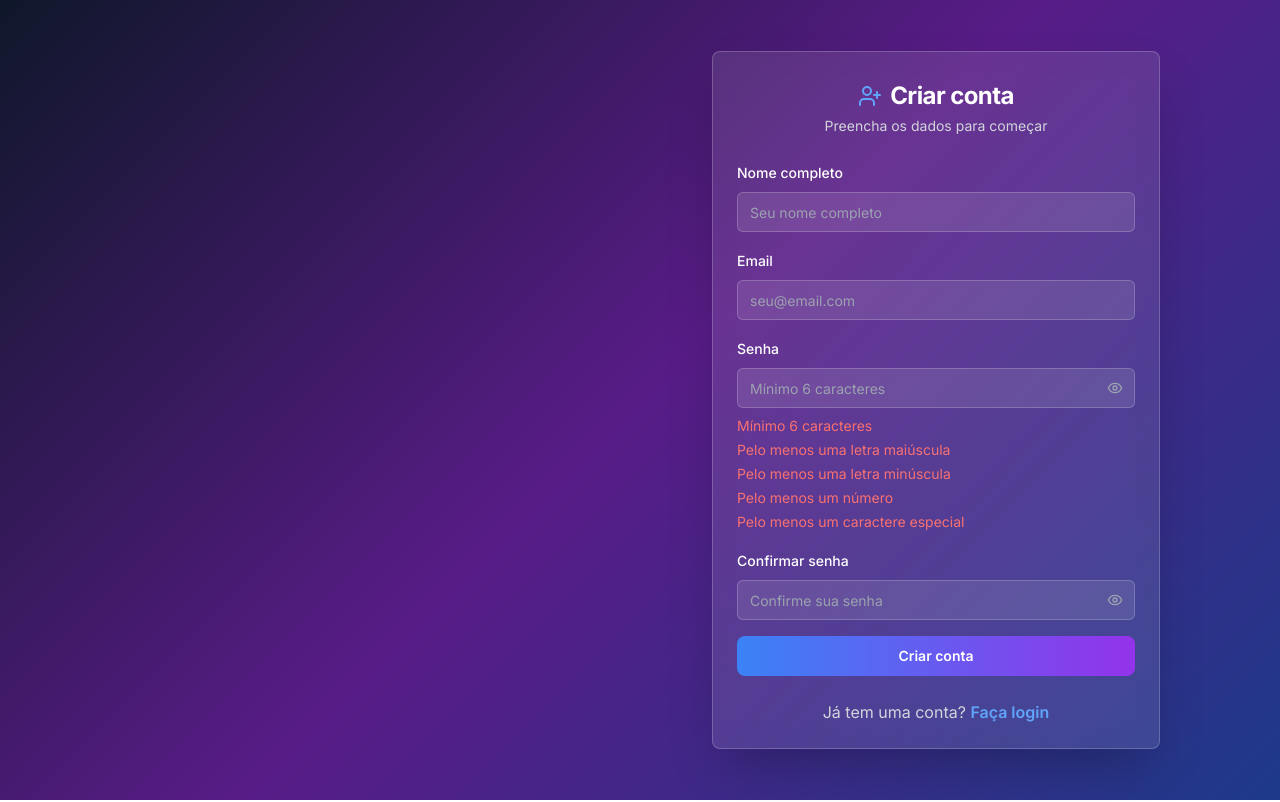
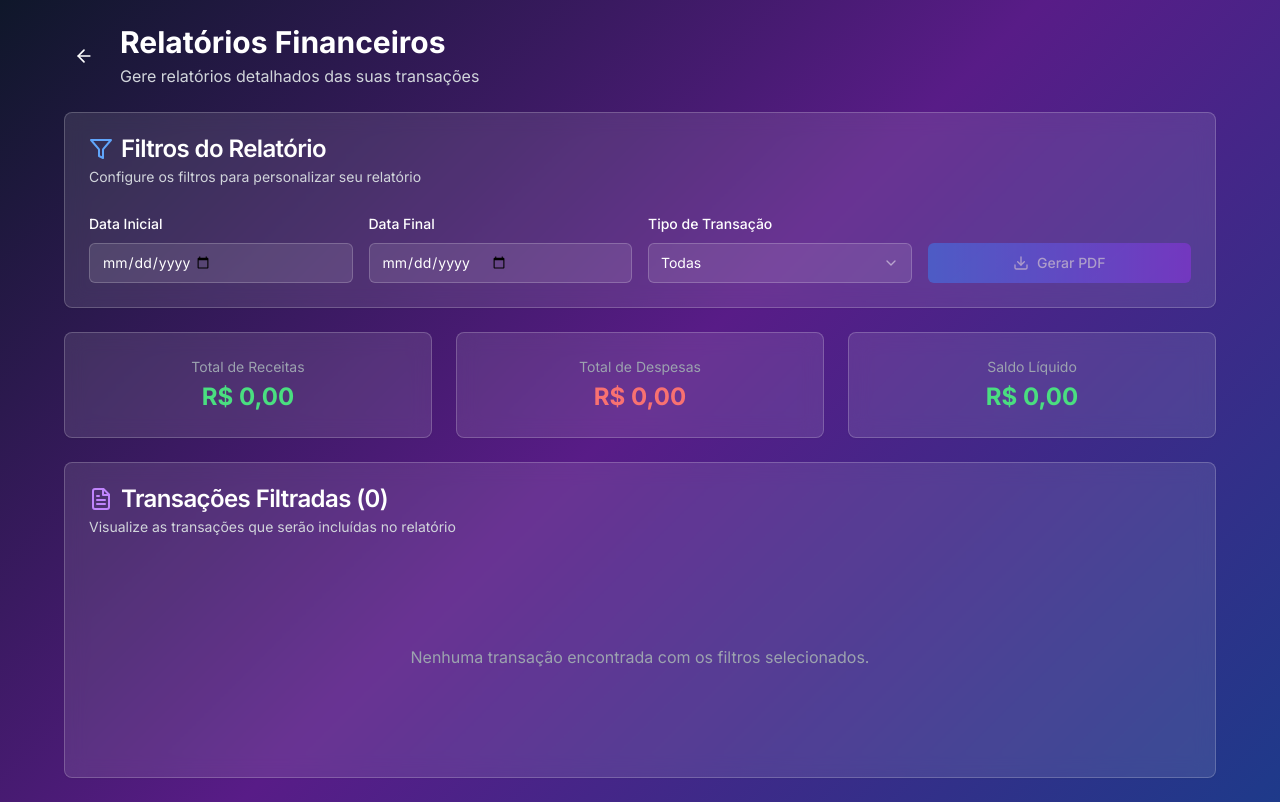
Before and after one commit to MatheusVicenteSantosSilva/MoneyMind, a React (Vite) app: page /register in a window 1280 px wide. Built offline with nearby package versions, Linux system fonts and the light colour scheme; the HTML template or start-up script is replaced by a standard one.

Commit message:
Update Register.jsx

```diff
--- a/src/pages/Register.jsx
+++ b/src/pages/Register.jsx
@@ -1,277 +1,376 @@
 import React, { useState } from 'react';
-import { Link, useNavigate } from 'react-router-dom';
 import { motion } from 'framer-motion';
 import { Helmet } from 'react-helmet';
-import { Eye, EyeOff, DollarSign, UserPlus } from 'lucide-react';
+import { useNavigate } from 'react-router-dom';
+import { ArrowLeft, FileText, Download, Calendar, Filter } from 'lucide-react';
+import { Card, CardContent, CardDescription, CardHeader, CardTitle } from '../components/ui/card';
 import { Button } from '../components/ui/button';
 import { Input } from '../components/ui/input';
 import { Label } from '../components/ui/label';
-import { Card, CardContent, CardDescription, CardHeader, CardTitle } from '../components/ui/card';
-import { useAuth } from '../contexts/AuthContext';
+import { Select, SelectContent, SelectItem, SelectTrigger, SelectValue } from '../components/ui/select';
+import { useTransactions } from '../hooks/useTransactions';
 import { useToast } from '../components/ui/use-toast';
+import jsPDF from 'jspdf';
 
-const Register = () => {
-  const [formData, setFormData] = useState({
-    name: '',
-    email: '',
-    password: '',
-    confirmPassword: ''
-  });
-  const [showPassword, setShowPassword] = useState(false);
-  const [showConfirmPassword, setShowConfirmPassword] = useState(false);
+const Reports = () => {
+  const [dateFrom, setDateFrom] = useState('');
+  const [dateTo, setDateTo] = useState('');
+  const [filterType, setFilterType] = useState('all');
   const [loading, setLoading] = useState(false);
-  const [passwordValidations, setPasswordValidations] = useState({
-    length: false,
-    uppercase: false,
-    lowercase: false,
-    number: false,
-    specialChar: false
-  });
 
-  const { register } = useAuth();
+  const { transactions } = useTransactions();
   const { toast } = useToast();
   const navigate = useNavigate();
 
-  const handleChange = (e) => {
-    setFormData({
-      ...formData,
-      [e.target.name]: e.target.value
-    });
+  const today = new Date();
+  const formattedToday = `${today.getFullYear()}-${String(today.getMonth() + 1).padStart(2, '0')}-${String(today.getDate()).padStart(2, '0')}`;
+
+  const formatCurrency = (value) => {
+    return new Intl.NumberFormat('pt-BR', {
+      style: 'currency',
+      currency: 'BRL'
+    }).format(value);
   };
 
-  // Validação em tempo real da senha
-  const validatePassword = (password) => {
-    setPasswordValidations({
-      length: password.length >= 6,
-      uppercase: /[A-Z]/.test(password),
-      lowercase: /[a-z]/.test(password),
-      number: /\d/.test(password),
-      specialChar: /[\W_]/.test(password)
-    });
+  const formatDate = (dateString) => {
+    return new Date(dateString).toLocaleDateString('pt-BR');
   };
 
-  const handleSubmit = async (e) => {
-    e.preventDefault();
+  const getFilteredTransactions = () => {
+    let filtered = [...transactions];
 
-    // Regex para validação final
-    const passwordRegex = /^(?=.*[a-z])(?=.*[A-Z])(?=.*\d)(?=.*[\W_]).{6,}$/;
-
-    if (!passwordRegex.test(formData.password)) {
-      toast({
-        title: "Erro no cadastro",
-        description: "A senha deve ter pelo menos 6 caracteres, incluindo uma letra maiúscula, uma minúscula, um número e um caractere especial.",
-        variant: "destructive",
-      });
-      return;
+    // Filter by date range
+    if (dateFrom) {
+      filtered = filtered.filter(t => new Date(t.createdAt) >= new Date(dateFrom));
+    }
+    if (dateTo) {
+      filtered = filtered.filter(t => new Date(t.createdAt) <= new Date(dateTo));
     }
 
-    if (formData.password !== formData.confirmPassword) {
-      toast({
-        title: "Erro no cadastro",
-        description: "As senhas não coincidem.",
-        variant: "destructive",
-      });
-      return;
+    // Filter by type
+    if (filterType !== 'all') {
+      filtered = filtered.filter(t => t.type === filterType);
     }
 
+    return filtered.sort((a, b) => new Date(b.createdAt) - new Date(a.createdAt));
+  };
+
+  const generatePDF = async () => {
     setLoading(true);
 
     try {
-      const result = await register({
-        name: formData.name,
-        email: formData.email,
-        password: formData.password
+      const filteredTransactions = getFilteredTransactions();
+
+      if (filteredTransactions.length === 0) {
+        toast({
+          title: "Nenhuma transação encontrada",
+          description: "Não há transações para gerar o relatório com os filtros aplicados.",
+          variant: "destructive",
+        });
+        setLoading(false);
+        return;
+      }
+
+      const pdf = new jsPDF();
+
+      // Header
+      pdf.setFontSize(20);
+      pdf.text('MoneyMind - Relatório Financeiro', 20, 30);
+
+      pdf.setFontSize(12);
+      pdf.text(`Gerado em: ${new Date().toLocaleDateString('pt-BR')}`, 20, 45);
+
+      if (dateFrom || dateTo) {
+        const period = `Período: ${dateFrom ? formatDate(dateFrom) : 'Início'} até ${dateTo ? formatDate(dateTo) : 'Hoje'}`;
+        pdf.text(period, 20, 55);
+      }
+
+      // Summary
+      const totalIncome = filteredTransactions
+        .filter(t => t.type === 'receita' || t.type === 'receita_continua')
+        .reduce((sum, t) => sum + t.amount, 0);
+
+      const totalExpenses = filteredTransactions
+        .filter(t => t.type === 'despesa' || t.type === 'debito_automatico')
+        .reduce((sum, t) => sum + t.amount, 0);
+
+      const balance = totalIncome - totalExpenses;
+
+      pdf.setFontSize(14);
+      pdf.text('Resumo:', 20, 75);
+      pdf.setFontSize(12);
+      pdf.text(`Total de Receitas: ${formatCurrency(totalIncome)}`, 20, 90);
+      pdf.text(`Total de Despesas: ${formatCurrency(totalExpenses)}`, 20, 105);
+      pdf.text(`Saldo Líquido: ${formatCurrency(balance)}`, 20, 120);
+
+      // Transactions table
+      pdf.setFontSize(14);
+      pdf.text('Transações:', 20, 140);
+
+      let yPosition = 155;
+      pdf.setFontSize(10);
+
+      // Table headers
+      pdf.text('Data', 20, yPosition);
+      pdf.text('Descrição', 50, yPosition);
+      pdf.text('Categoria', 110, yPosition);
+      pdf.text('Tipo', 150, yPosition);
+      pdf.text('Valor', 180, yPosition);
+
+      yPosition += 10;
+
+      filteredTransactions.forEach((transaction, index) => {
+        if (yPosition > 270) {
+          pdf.addPage();
+          yPosition = 30;
+        }
+
+        const date = formatDate(transaction.createdAt);
+        const description = transaction.description.length > 20
+          ? transaction.description.substring(0, 20) + '...'
+          : transaction.description;
+        const category = transaction.category.length > 15
+          ? transaction.category.substring(0, 15) + '...'
+          : transaction.category;
+        const type = transaction.type === 'receita' ? 'Receita' :
+                    transaction.type === 'receita_continua' ? 'Rec. Cont.' :
+                    transaction.type === 'despesa' ? 'Despesa' : 'Déb. Auto';
+        const amount = (transaction.type === 'receita' || transaction.type === 'receita_continua' ? '+' : '-') +
+                      formatCurrency(transaction.amount);
+
+        pdf.text(date, 20, yPosition);
+        pdf.text(description, 50, yPosition);
+        pdf.text(category, 110, yPosition);
+        pdf.text(type, 150, yPosition);
+        pdf.text(amount, 180, yPosition);
+
+        yPosition += 8;
       });
 
-      if (result.success) {
-        toast({
-          title: "Cadastro realizado com sucesso!",
-          description: "Bem-vindo ao MoneyMind.",
-        });
-        navigate('/dashboard');
-      } else {
-        // Checa se o erro é email duplicado
-        const emailError = result.error?.toLowerCase().includes("email");
-        toast({
-          title: "Erro no cadastro",
-          description: emailError
-            ? "Esse email já está sendo utilizado em outra conta."
-            : result.error,
-          variant: "destructive",
-        });
-      }
-    } catch (err) {
+      // Save PDF
+      const fileName = `MoneyMind_Relatorio_${new Date().toISOString().split('T')[0]}.pdf`;
+      pdf.save(fileName);
+
       toast({
-        title: "Erro no cadastro",
-        description: "Ocorreu um erro inesperado. Tente novamente mais tarde.",
+        title: "Relatório gerado com sucesso!",
+        description: `O arquivo ${fileName} foi baixado.`,
+      });
+
+    } catch (error) {
+      toast({
+        title: "Erro ao gerar relatório",
+        description: "Ocorreu um erro ao gerar o PDF. Tente novamente.",
         variant: "destructive",
       });
+    } finally {
+      setLoading(false);
     }
+  };
 
-    setLoading(false);
-  };
+  const filteredTransactions = getFilteredTransactions();
+
+  const totalIncome = filteredTransactions
+    .filter(t => t.type === 'receita' || t.type === 'receita_continua')
+    .reduce((sum, t) => sum + t.amount, 0);
+
+  const totalExpenses = filteredTransactions
+    .filter(t => t.type === 'despesa' || t.type === 'debito_automatico')
+    .reduce((sum, t) => sum + t.amount, 0);
 
   return (
     <>
       <Helmet>
-        <title>Cadastro - MoneyMind</title>
-        <meta name="description" content="Crie sua conta no MoneyMind e comece a gerenciar suas finanças pessoais de forma inteligente." />
+        <title>Relatórios - MoneyMind</title>
+        <meta name="description" content="Gere relatórios completos das suas transações financeiras em PDF no MoneyMind." />
       </Helmet>
 
-      <div className="min-h-screen flex items-center justify-center p-4">
-        <div className="w-full max-w-6xl grid lg:grid-cols-2 gap-8 items-center">
-          {/* Left Side - Branding */}
+      <div className="min-h-screen p-4 md:p-6">
+        <div className="max-w-6xl mx-auto space-y-6">
+          {/* Header */}
           <motion.div
-            initial={{ opacity: 0, x: -50 }}
-            animate={{ opacity: 1, x: 0 }}
-            transition={{ duration: 0.8 }}
-            className="hidden lg:block space-y-8"
+            initial={{ opacity: 0, y: -20 }}
+            animate={{ opacity: 1, y: 0 }}
+            className="flex items-center space-x-4"
           >
-            {/* ... restante do branding permanece igual ... */}
+            <Button
+              variant="ghost"
+              size="icon"
+              onClick={() => navigate('/dashboard')}
+              className="text-white hover:bg-white/10"
+            >
+              <ArrowLeft className="h-5 w-5" />
+            </Button>
+            <div>
+              <h1 className="text-3xl font-bold text-white">Relatórios Financeiros</h1>
+              <p className="text-gray-300 mt-1">
+                Gere relatórios detalhados das suas transações
+              </p>
+            </div>
           </motion.div>
 
-          {/* Right Side - Register Form */}
+          {/* Filters */}
           <motion.div
-            initial={{ opacity: 0, x: 50 }}
-            animate={{ opacity: 1, x: 0 }}
-            transition={{ duration: 0.8 }}
-            className="w-full max-w-md mx-auto"
+            initial={{ opacity: 0, y: 20 }}
+            animate={{ opacity: 1, y: 0 }}
+            transition={{ delay: 0.1 }}
           >
-            <Card className="glass-effect border-white/20 shadow-2xl">
-              <CardHeader className="space-y-1 text-center">
-                <div className="lg:hidden flex items-center justify-center space-x-2 mb-4">
-                  <div className="p-2 rounded-full bg-gradient-to-r from-blue-500 to-purple-600">
-                    <DollarSign className="h-6 w-6 text-white" />
-                  </div>
-                  <h1 className="text-2xl font-bold gradient-text">MoneyMind</h1>
-                </div>
-                <div className="flex items-center justify-center space-x-2">
-                  <UserPlus className="h-6 w-6 text-blue-400" />
-                  <CardTitle className="text-2xl font-bold text-white">Criar conta</CardTitle>
-                </div>
+            <Card className="glass-effect border-white/20">
+              <CardHeader>
+                <CardTitle className="flex items-center space-x-2 text-white">
+                  <Filter className="h-6 w-6 text-blue-400" />
+                  <span>Filtros do Relatório</span>
+                </CardTitle>
                 <CardDescription className="text-gray-300">
-                  Preencha os dados para começar
+                  Configure os filtros para personalizar seu relatório
                 </CardDescription>
               </CardHeader>
-
               <CardContent>
-                <form onSubmit={handleSubmit} className="space-y-4">
+                <div className="grid grid-cols-1 md:grid-cols-4 gap-4">
                   <div className="space-y-2">
-                    <Label htmlFor="name" className="text-white">Nome completo</Label>
+                    <Label className="text-white">Data Inicial</Label>
                     <Input
-                      id="name"
-                      name="name"
-                      type="text"
-                      placeholder="Seu nome completo"
-                      value={formData.name}
-                      onChange={handleChange}
-                      required
-                      className="bg-white/10 border-white/20 text-white placeholder:text-gray-400"
+                      type="date"
+                      value={dateFrom}
+                      max={new Date().toISOString().split('T')[0]} // limita a data para hoje
+                      onChange={(e) => setDateFrom(e.target.value)}
+                      className="bg-white/10 border-white/20 text-white"
                     />
                   </div>
 
                   <div className="space-y-2">
-                    <Label htmlFor="email" className="text-white">Email</Label>
+                    <Label className="text-white">Data Final</Label>
                     <Input
-                      id="email"
-                      name="email"
-                      type="email"
-                      placeholder="seu@email.com"
-                      value={formData.email}
-                      onChange={handleChange}
-                      required
-                      className="bg-white/10 border-white/20 text-white placeholder:text-gray-400"
+                      type="date"
+                      value={dateTo}
+                      min={dateFrom || ''}
+                      onChange={(e) => setDateTo(e.target.value)}
+                      className="bg-white/10 border-white/20 text-white"
                     />
                   </div>
 
                   <div className="space-y-2">
-                    <Label htmlFor="password" className="text-white">Senha</Label>
-                    <div className="relative">
-                      <Input
-                        id="password"
-                        name="password"
-                        type={showPassword ? "text" : "password"}
-                        placeholder="Mínimo 6 caracteres"
-                        value={formData.password}
-                        onChange={(e) => {
-                          handleChange(e);
-                          validatePassword(e.target.value);
-                        }}
-                        required
-                        className="bg-white/10 border-white/20 text-white placeholder:text-gray-400 pr-10"
-                      />
-                      <button
-                        type="button"
-                        onClick={() => setShowPassword(!showPassword)}
-                        className="absolute right-3 top-1/2 transform -translate-y-1/2 text-gray-400 hover:text-white"
-                      >
-                        {showPassword ? <EyeOff className="h-4 w-4" /> : <Eye className="h-4 w-4" />}
-                      </button>
-                    </div>
-
-                    {/* Lista de validação em tempo real */}
-                    <ul className="text-sm mt-2 space-y-1">
-                      <li className={passwordValidations.length ? "text-green-400" : "text-red-400"}>
-                        Mínimo 6 caracteres
-                      </li>
-                      <li className={passwordValidations.uppercase ? "text-green-400" : "text-red-400"}>
-                        Pelo menos uma letra maiúscula
-                      </li>
-                      <li className={passwordValidations.lowercase ? "text-green-400" : "text-red-400"}>
-                        Pelo menos uma letra minúscula
-                      </li>
-                      <li className={passwordValidations.number ? "text-green-400" : "text-red-400"}>
-                        Pelo menos um número
-                      </li>
-                      <li className={passwordValidations.specialChar ? "text-green-400" : "text-red-400"}>
-                        Pelo menos um caractere especial
-                      </li>
-                    </ul>
+                    <Label className="text-white">Tipo de Transação</Label>
+                    <Select value={filterType} onValueChange={setFilterType}>
+                      <SelectTrigger className="bg-white/10 border-white/20 text-white">
+                        <SelectValue />
+                      </SelectTrigger>
+                      <SelectContent className="bg-slate-800 border-slate-700">
+                        <SelectItem value="all" className="text-white hover:bg-slate-700">Todas</SelectItem>
+                        <SelectItem value="receita" className="text-white hover:bg-slate-700">Receita</SelectItem>
+                        <SelectItem value="receita_continua" className="text-white hover:bg-slate-700">Receita Contínua</SelectItem>
+                        <SelectItem value="despesa" className="text-white hover:bg-slate-700">Despesa</SelectItem>
+                        <SelectItem value="debito_automatico" className="text-white hover:bg-slate-700">Débito Automático</SelectItem>
+                      </SelectContent>
+                    </Select>
                   </div>
 
-                  <div className="space-y-2">
-                    <Label htmlFor="confirmPassword" className="text-white">Confirmar senha</Label>
-                    <div className="relative">
-                      <Input
-                        id="confirmPassword"
-                        name="confirmPassword"
-                        type={showConfirmPassword ? "text" : "password"}
-                        placeholder="Confirme sua senha"
-                        value={formData.confirmPassword}
-                        onChange={handleChange}
-                        required
-                        className="bg-white/10 border-white/20 text-white placeholder:text-gray-400 pr-10"
-                      />
-                      <button
-                        type="button"
-                        onClick={() => setShowConfirmPassword(!showConfirmPassword)}
-                        className="absolute right-3 top-1/2 transform -translate-y-1/2 text-gray-400 hover:text-white"
-                      >
-                        {showConfirmPassword ? <EyeOff className="h-4 w-4" /> : <Eye className="h-4 w-4" />}
-                      </button>
-                    </div>
+                  <div className="flex items-end">
+                    <Button
+                      onClick={generatePDF}
+                      disabled={loading || filteredTransactions.length === 0}
+                      className="w-full bg-gradient-to-r from-blue-500 to-purple-600 hover:from-blue-600 hover:to-purple-700 text-white"
+                    >
+                      <Download className="h-4 w-4 mr-2" />
+                      {loading ? "Gerando..." : "Gerar PDF"}
+                    </Button>
                   </div>
+                </div>
+              </CardContent>
+            </Card>
+          </motion.div>
 
-                  <Button
-                    type="submit"
-                    className="w-full bg-gradient-to-r from-blue-500 to-purple-600 hover:from-blue-600 hover:to-purple-700 text-white font-semibold py-2 px-4 rounded-lg transition-all duration-300 transform hover:scale-105"
-                    disabled={loading}
-                  >
-                    {loading ? "Criando conta..." : "Criar conta"}
-                  </Button>
-                </form>
+          {/* Summary */}
+          <motion.div
+            initial={{ opacity: 0, y: 20 }}
+            animate={{ opacity: 1, y: 0 }}
+            transition={{ delay: 0.2 }}
+          >
+            <div className="grid grid-cols-1 md:grid-cols-3 gap-6">
+              <Card className="glass-effect border-white/20">
+                <CardContent className="p-6">
+                  <div className="text-center">
+                    <p className="text-sm text-gray-400 mb-1">Total de Receitas</p>
+                    <p className="text-2xl font-bold text-green-400">{formatCurrency(totalIncome)}</p>
+                  </div>
+                </CardContent>
+              </Card>
 
-                <div className="mt-6 text-center">
-                  <p className="text-gray-300">
-                    Já tem uma conta?{' '}
-                    <Link
-                      to="/login"
-                      className="text-blue-400 hover:text-blue-300 font-semibold transition-colors"
+              <Card className="glass-effect border-white/20">
+                <CardContent className="p-6">
+                  <div className="text-center">
+                    <p className="text-sm text-gray-400 mb-1">Total de Despesas</p>
+                    <p className="text-2xl font-bold text-red-400">{formatCurrency(totalExpenses)}</p>
+                  </div>
+                </CardContent>
+              </Card>
+
+              <Card className="glass-effect border-white/20">
+                <CardContent className="p-6">
+                  <div className="text-center">
+                    <p className="text-sm text-gray-400 mb-1">Saldo Líquido</p>
+                    <p className={`text-2xl font-bold ${totalIncome - totalExpenses >= 0 ? 'text-green-400' : 'text-red-400'}`}>
+                      {formatCurrency(totalIncome - totalExpenses)}
+                    </p>
+                  </div>
+                </CardContent>
+              </Card>
+            </div>
+          </motion.div>
+
+          {/* Transactions List */}
+          <motion.div
+            initial={{ opacity: 0, y: 20 }}
+            animate={{ opacity: 1, y: 0 }}
+            transition={{ delay: 0.3 }}
+          >
+            <Card className="glass-effect border-white/20">
+              <CardHeader>
+                <CardTitle className="flex items-center space-x-2 text-white">
+                  <FileText className="h-6 w-6 text-purple-400" />
+                  <span>Transações Filtradas ({filteredTransactions.length})</span>
+                </CardTitle>
+                <CardDescription className="text-gray-300">
+                  Visualize as transações que serão incluídas no relatório
+                </CardDescription>
+              </CardHeader>
+              <CardContent>
+                {filteredTransactions.length > 0 ? (<div className="space-y-4 max-h-96 overflow-y-auto scrollbar-hide">
+                  {filteredTransactions.map((transaction, index) => (
+                    <motion.div
+                      key={transaction.id}
+                      initial={{ opacity: 0, x: -20 }}
+                      animate={{ opacity: 1, x: 0 }}
+                      transition={{ delay: 0.1 + index * 0.05 }}
+                      className="flex items-center justify-between p-4 rounded-lg bg-white/5 border border-white/10"
                     >
-                      Faça login
-                    </Link>
-                  </p>
+                      <div className="flex items-center space-x-3">
+                        <div className={`w-3 h-3 rounded-full ${
+                          transaction.type.includes('receita') ? 'bg-green-400' : 'bg-red-400'
+                        }`}></div>
+                        <div>
+                          <p className="font-medium text-white">{transaction.description}</p>
+                          <p className="text-sm text-gray-400">{transaction.category}</p>
+                        </div>
+                      </div>
+                      <div className="text-right">
+                        <p className={`font-semibold ${
+                          transaction.type.includes('receita') ? 'text-green-400' : 'text-red-400'
+                        }`}>
+                          {transaction.type.includes('receita') ? '+' : '-'}
+                          {formatCurrency(transaction.amount)}
+                        </p>
+                        <p className="text-xs text-gray-400">
+                          {formatDate(transaction.createdAt)}
+                        </p>
+                      </div>
+                    </motion.div>
+                  ))}
                 </div>
+                ) : (
+                  <div className="flex items-center justify-center h-48 text-gray-400">
+                    <p>Nenhuma transação encontrada com os filtros selecionados.</p>
+                  </div>
+                )}
               </CardContent>
             </Card>
           </motion.div>
@@ -281,4 +380,4 @@ const Register = () => {
   );
 };
 
-export default Register;
+export default Reports;
```
